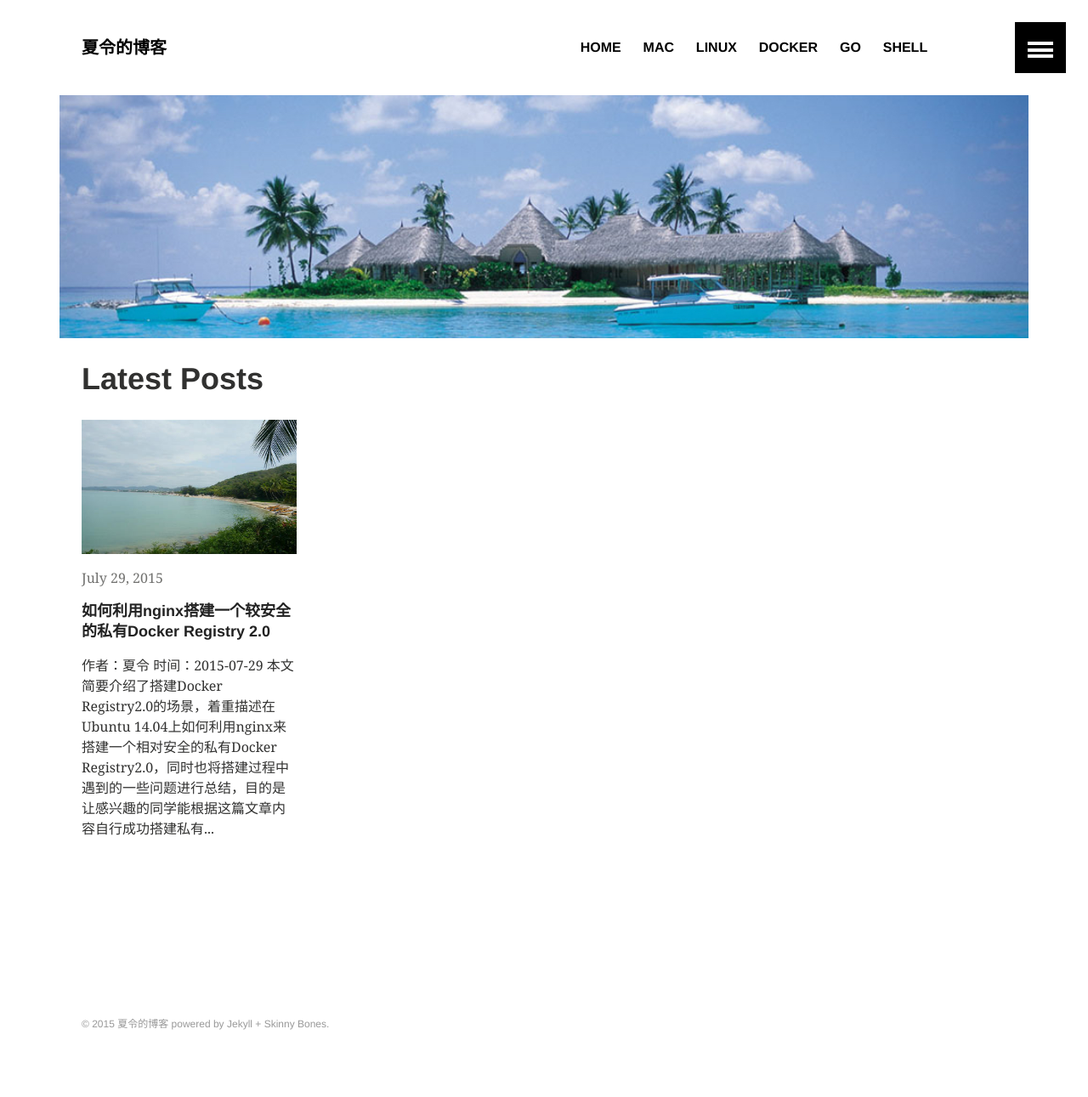
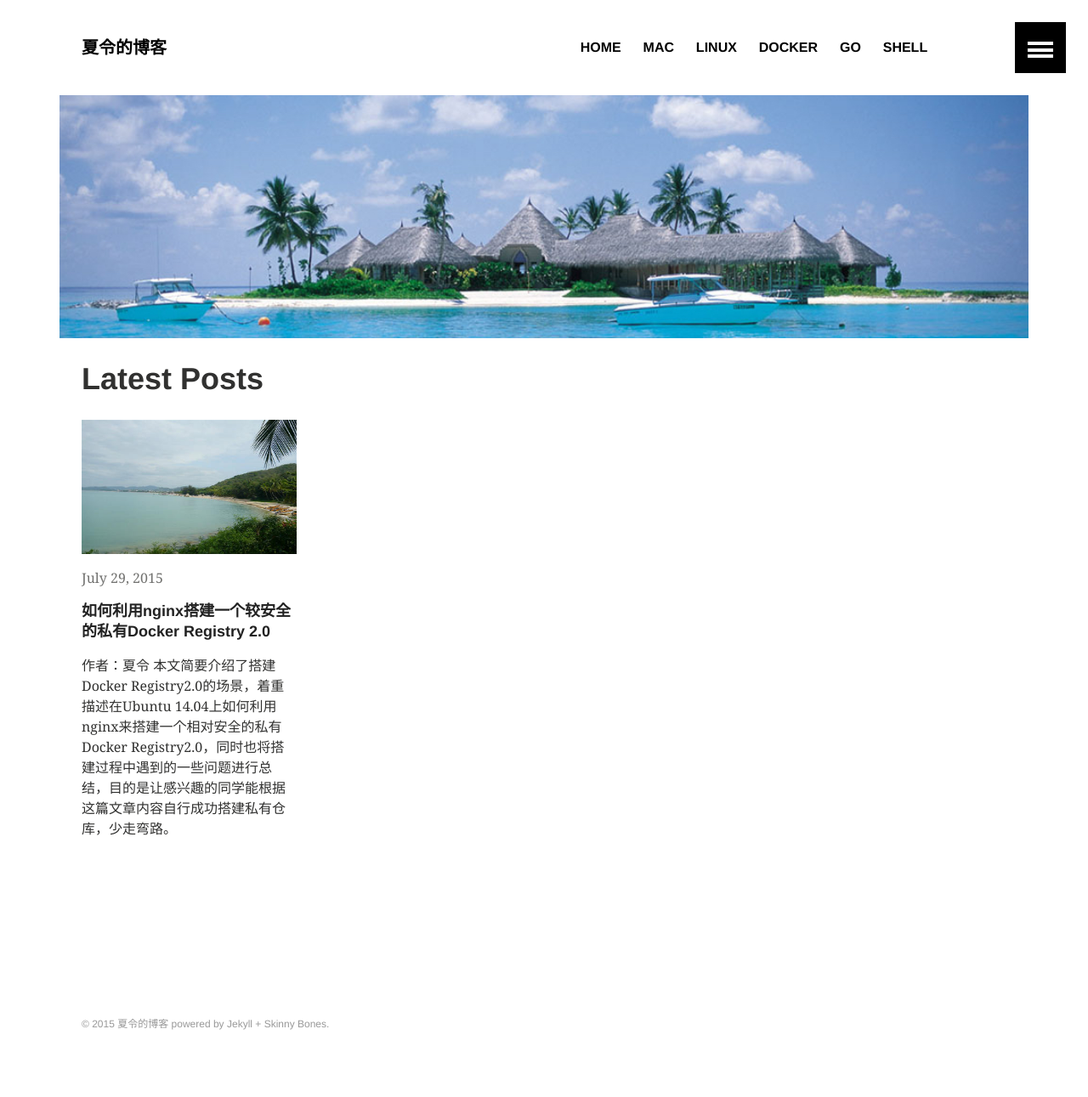
Before and after one commit to xialingsc/home, a Jekyll site: the page built from index.md, in a window 1280 px wide. Shown: the whole page at 85% size. Built offline with Jekyll 4.4.1, drawn with Linux system fonts in a browser that asks for light colours.

Commit message:
release post

```diff
--- a/_posts/docker/2015-07-29-how-to-build-a-secure-private-docker-registry2.0-with-nginx.md
+++ b/_posts/docker/2015-07-29-how-to-build-a-secure-private-docker-registry2.0-with-nginx.md
@@ -7,7 +7,6 @@ categories: docker
 ---
 
     作者：夏令
-    时间：2015-07-29
     本文简要介绍了搭建Docker Registry2.0的场景，着重描述在Ubuntu 14.04上如何利用nginx来搭建一个相对安全的私有Docker Registry2.0，同时也将搭建过程中遇到的一些问题进行总结，目的是让感兴趣的同学能根据这篇文章内容自行成功搭建私有仓库，少走弯路。
 
 
```
